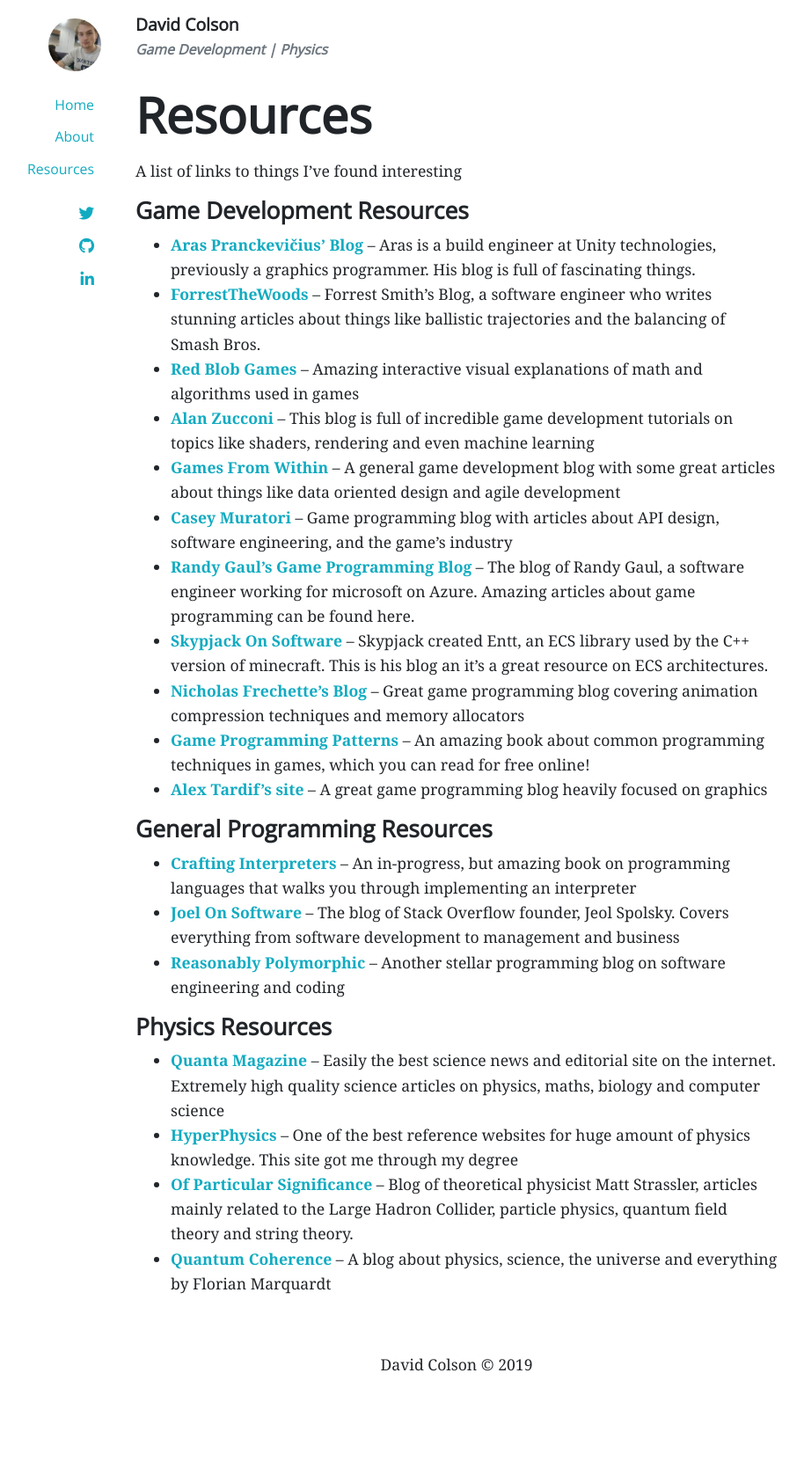
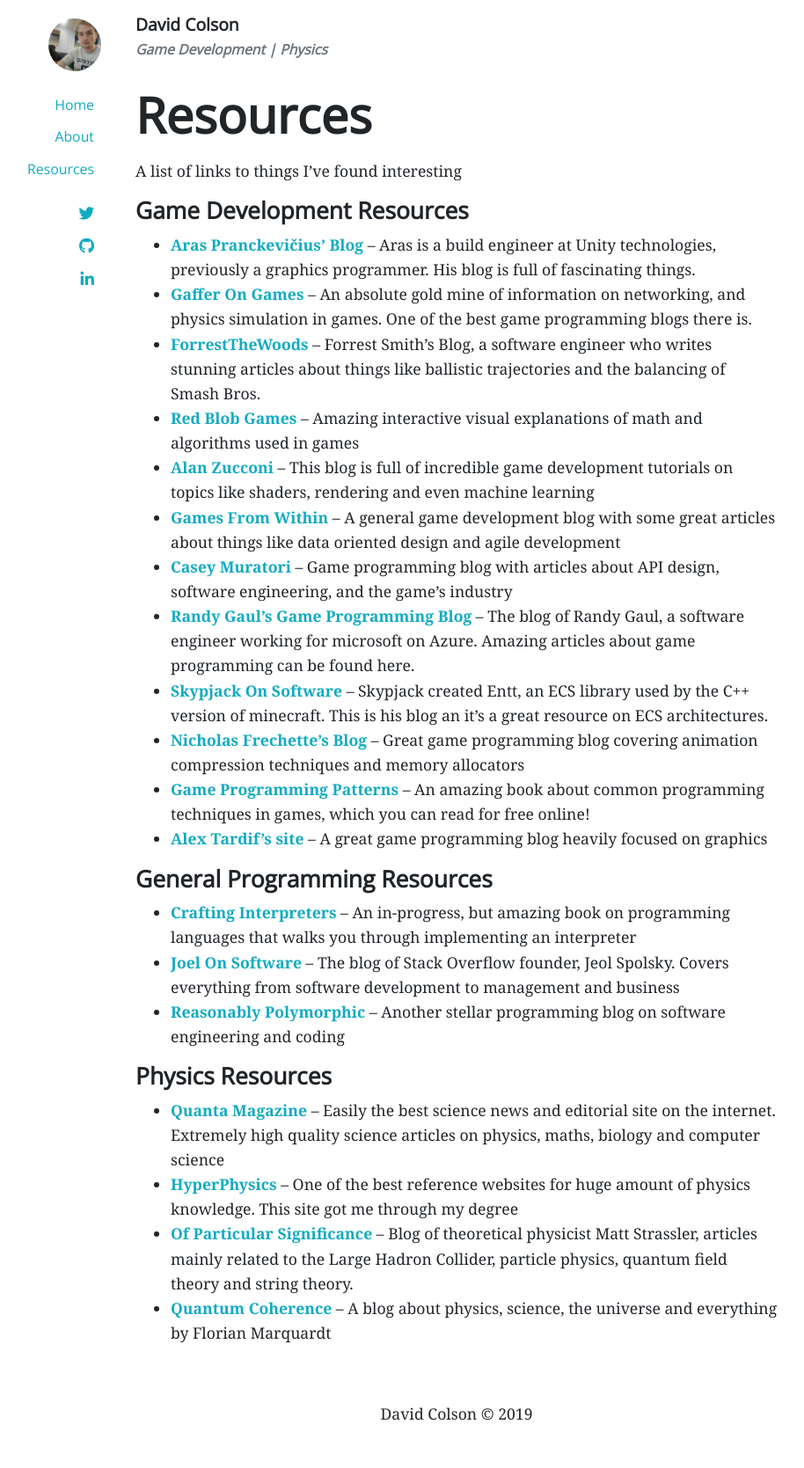
Before and after one commit to DavidColson/davidcolson.github.io, a Jekyll site: the page built from resources.md, in a window 1280 px wide. Shown: the whole page at 88% size, without its empty margins (121-1035 px from the left). Built offline with Jekyll 4.4.1, drawn with Linux system fonts in a browser that asks for light colours; nearby versions of some CDN libraries; before the commit the page ends 1613 px from its top, so only the background shows below that.

Commit message:
Added Gaffer On Games to the resources page

```diff
--- a/resources.md
+++ b/resources.md
@@ -11,6 +11,8 @@ A list of links to things I've found interesting
 
 - **[Aras Pranckevičius' Blog](https://aras-p.info/blog/)** --
 Aras is a build engineer at Unity technologies, previously a graphics programmer. His blog is full of fascinating things.
+- **[Gaffer On Games](https://gafferongames.com/)** --
+An absolute gold mine of information on networking, and physics simulation in games. One of the best game programming blogs there is.
 - **[ForrestTheWoods](https://www.forrestthewoods.com/blog/)** -- Forrest Smith's Blog, a software engineer who writes stunning articles about things like ballistic trajectories and the balancing of Smash Bros.
 - **[Red Blob Games](https://www.redblobgames.com/)** -- Amazing interactive visual explanations of math and algorithms used in games
 - **[Alan Zucconi](https://www.alanzucconi.com/)** -- This blog is full of incredible game development tutorials on topics like shaders, rendering and even machine learning
```
